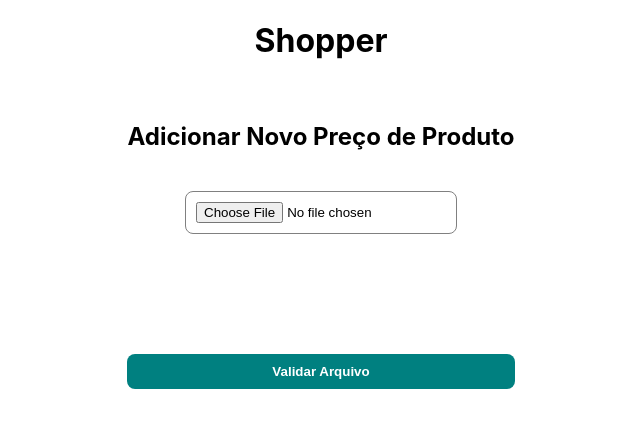
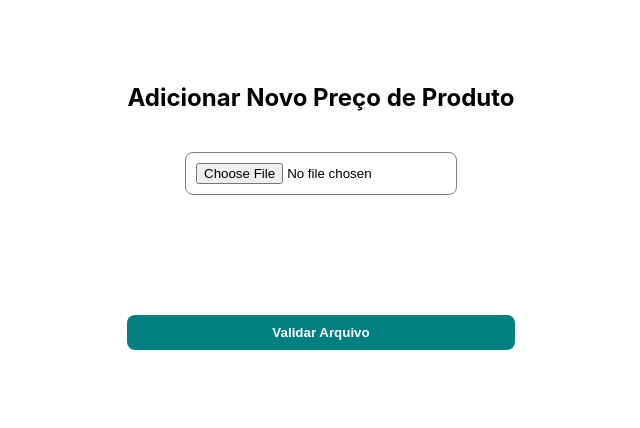
Before and after one commit to eduvinagre/shopper-fullstack, a React (Create React App) app in the folder client/: page /add in a window 1280 px wide. Shown: the top 428 px of the page, without its empty margins (319-959 px from the left). Built offline with nearby package versions, Linux system fonts and the light colour scheme.

Commit message:
add page name update

```diff
--- a/client/src/pages/Add.jsx
+++ b/client/src/pages/Add.jsx
@@ -53,7 +53,7 @@ const Add = () => {
 
   return (
     <div className="form">
-      <h1>Shopper</h1>
+      <h1></h1>
       <h2>Adicionar Novo Preço de Produto</h2>
       <div className="chooseFile">
         <input
```
